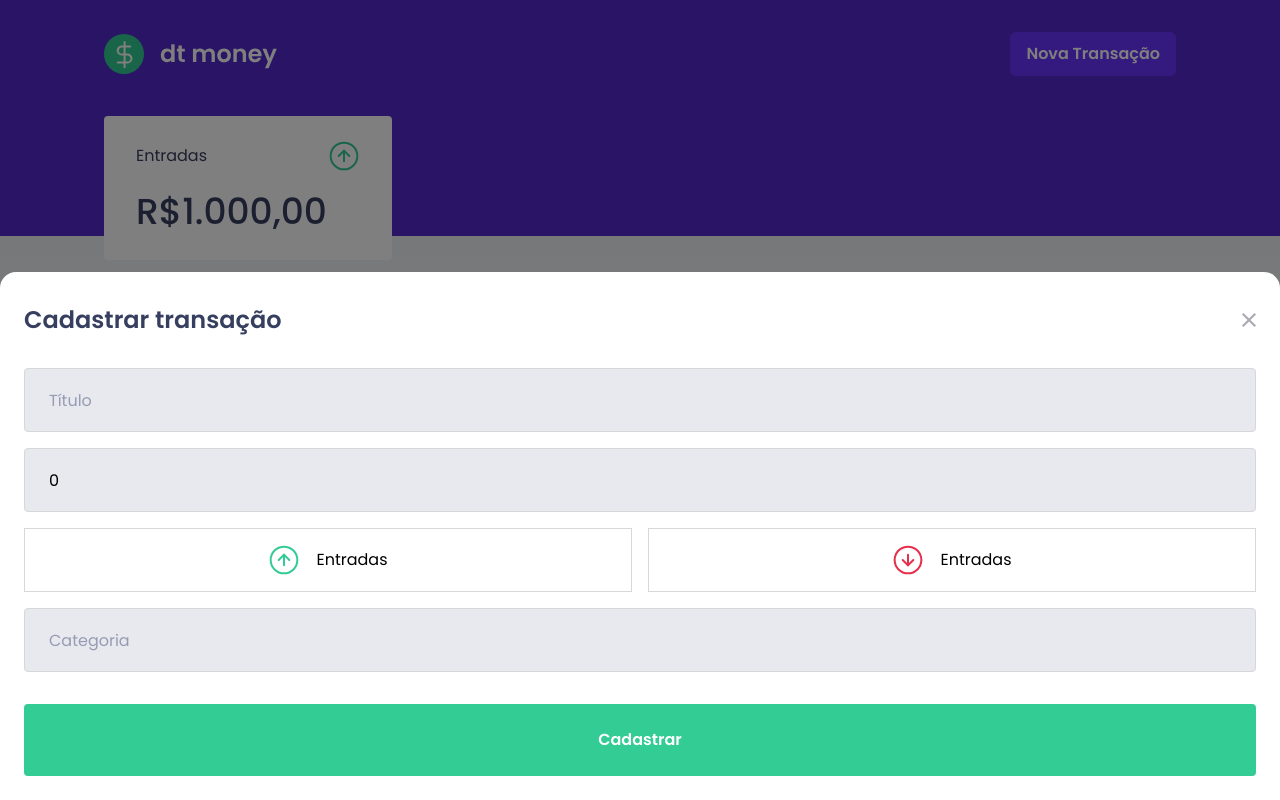
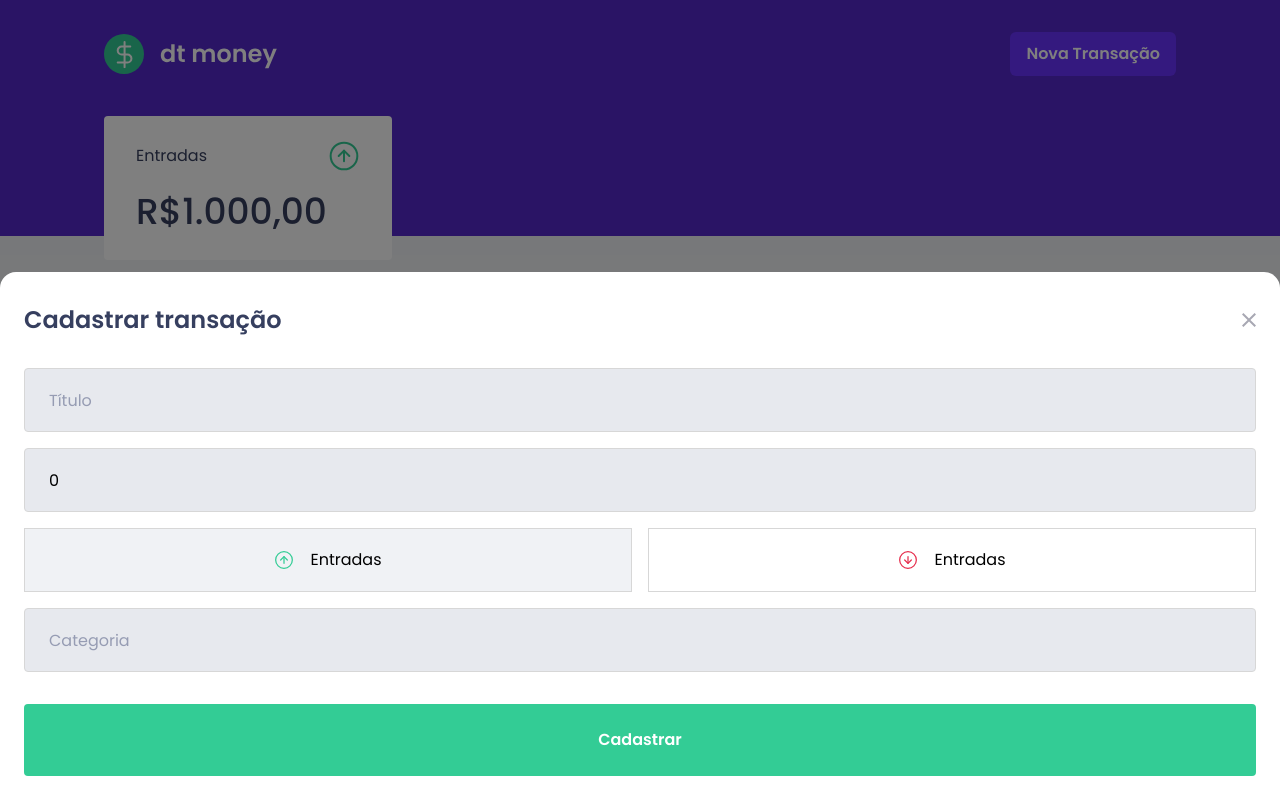
Before and after one commit to lcsglrt/dtmoney, a React (Create React App) app: page / in a window 1280 px wide. Both pictures are taken after a click on the button "Nova Transação". Built offline with nearby package versions, Linux system fonts and the light colour scheme.

Commit message:
Setado o botão do tipo da transação

```diff
--- a/src/components/NewTransactionModal/index.js
+++ b/src/components/NewTransactionModal/index.js
@@ -10,7 +10,7 @@ Modal.setAppElement('#root');
 export function NewTransactionModal({ isOpen, onRequestClose }) {
   const [title, setTitle] = useState('');
   const [amount, setAmount] = useState(0);
-  // const [type, setType] = useState('deposit');
+  const [type, setType] = useState('deposit');
   const [category, setCategory] = useState('');
 
   function createNewTransaction(data) {
@@ -63,15 +63,22 @@ export function NewTransactionModal({ isOpen, onRequestClose }) {
 
             <div className="grid grid-cols-2 gap-4 mt-4">
               <button
-                className="w-full border border-bodyBorder flex items-center h-16 justify-center"
+                className={`w-full border border-bodyBorder flex items-center h-16 justify-center
+                  ${type === 'deposit' ? 'bg-background' : ''}
+                `}
+                onClick={() => { setType('deposit') }}
               >
-                <img src={incomeImg} alt="Entrada" className="mr-4" />
+                <img src={incomeImg} alt="Entrada" className="mr-4 w-5 h-5" />
                 <span>Entradas</span>
               </button>
+
               <button
-                className="w-full border border-bodyBorder flex items-center h-16 justify-center"
+                className={`w-full border border-bodyBorder flex items-center h-16 justify-center
+                  ${type === 'withdraw' ? 'bg-background' : ''}
+                `}
+                onClick={() => { setType('withdraw') }}
               >
-                <img src={outcomeImg} alt="Entrada"  className="mr-4" />
+                <img src={outcomeImg} alt="Entrada"  className="mr-4 w-5 h-5" />
                 <span>Entradas</span>
               </button>
             </div>
--- a/src/index.css
+++ b/src/index.css
@@ -60,6 +60,10 @@ code {
   @apply mt-0
 }
 
+.btnTypeTransaction {
+
+}
+
 .btn-submit {
   @apply
     bg-green
```
